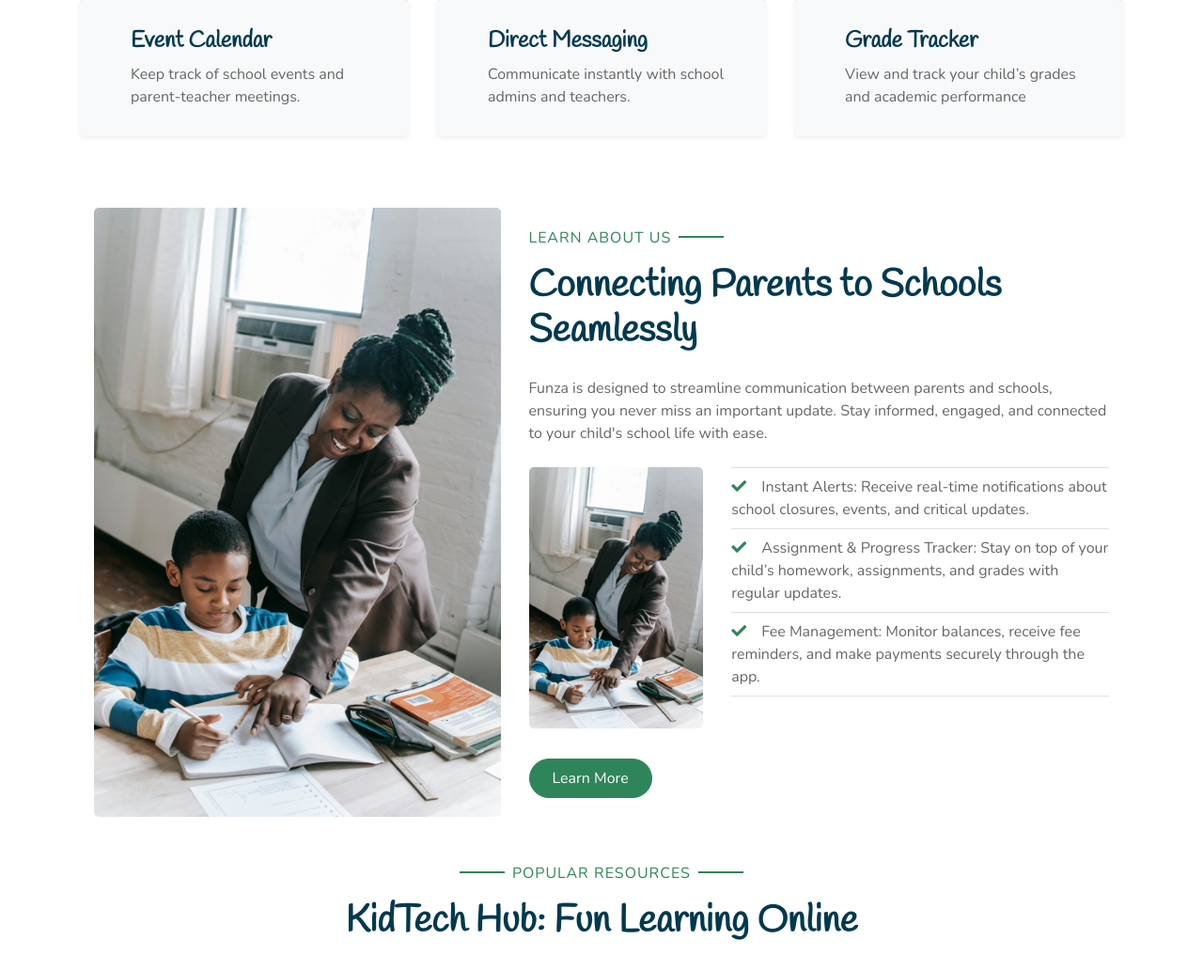
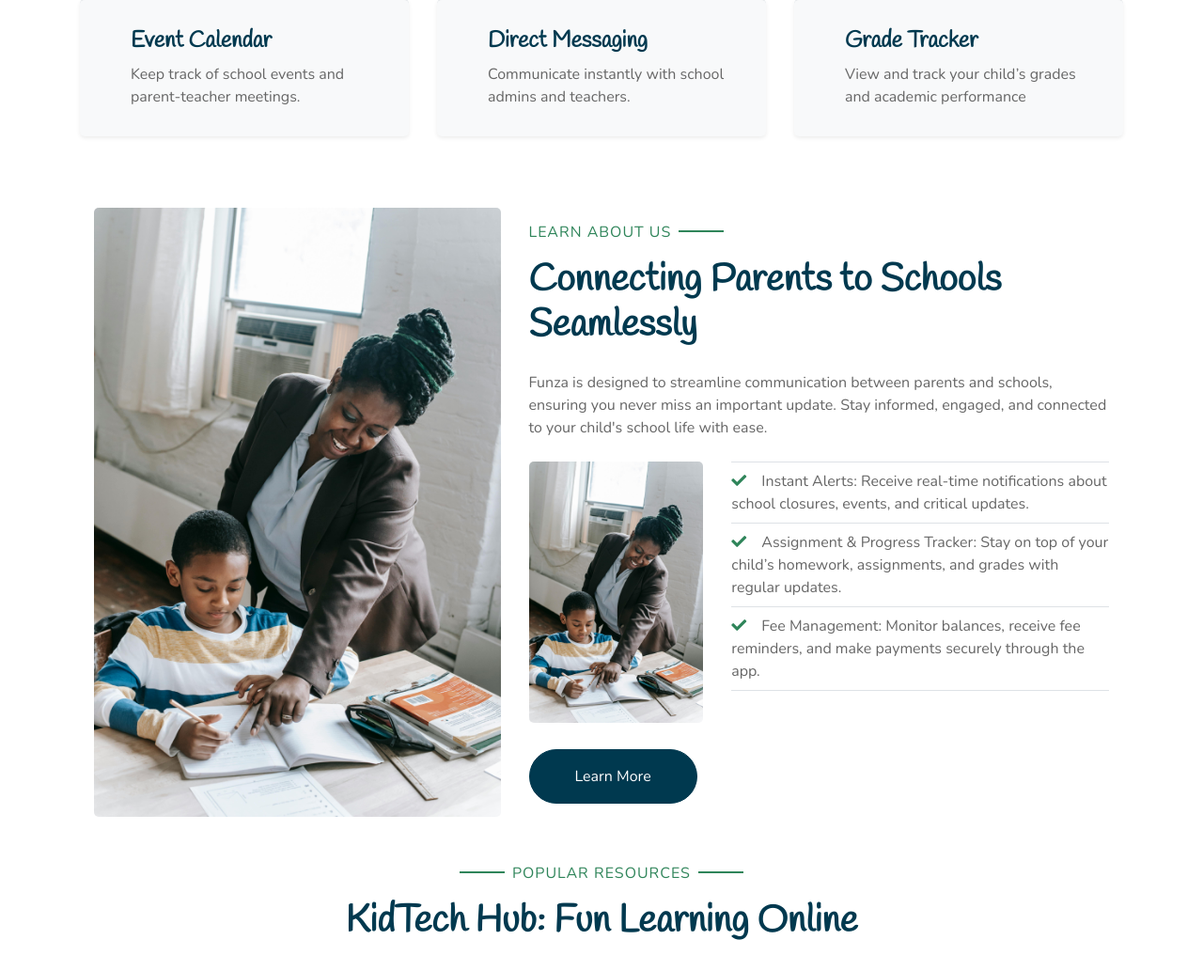
Before and after one commit to sos-robin/Mafunzo, a Django app: page / in a window 1280 px wide. Shown: the part 1069-2102 px from the top of the page at 94% size. Run offline with Django 5.2, Linux system fonts and the light colour scheme; some libraries are stand-ins or nearby versions.

Commit message:
learn more update

```diff
--- a/Funza/templates/Funza/index.html
+++ b/Funza/templates/Funza/index.html
@@ -24,7 +24,7 @@
             Funza bridges the gap between schools and parents by providing a platform for instant updates, secure fee payments, and a streamlined communication experience.
 
           </p>
-          <a href="" class="btn btn-secondary mt-1 py-3 px-5">Learn More</a>
+          <a href="{% url 'contact'%}" class="btn btn-secondary mt-1 py-3 px-5">Learn More</a>
         </div>
         <div class="col-lg-6 text-center text-lg-right">
 
@@ -228,7 +228,7 @@
                 </ul>
               </div>
             </div>
-            <a href="" class="btn btn-primary mt-2 py-2 px-4">Learn More</a>
+            <a href="{% url 'contact'%}" class="btn btn-secondary mt-1 py-3 px-5">Learn More</a>
           </div>
         </div>
       </div>
```
